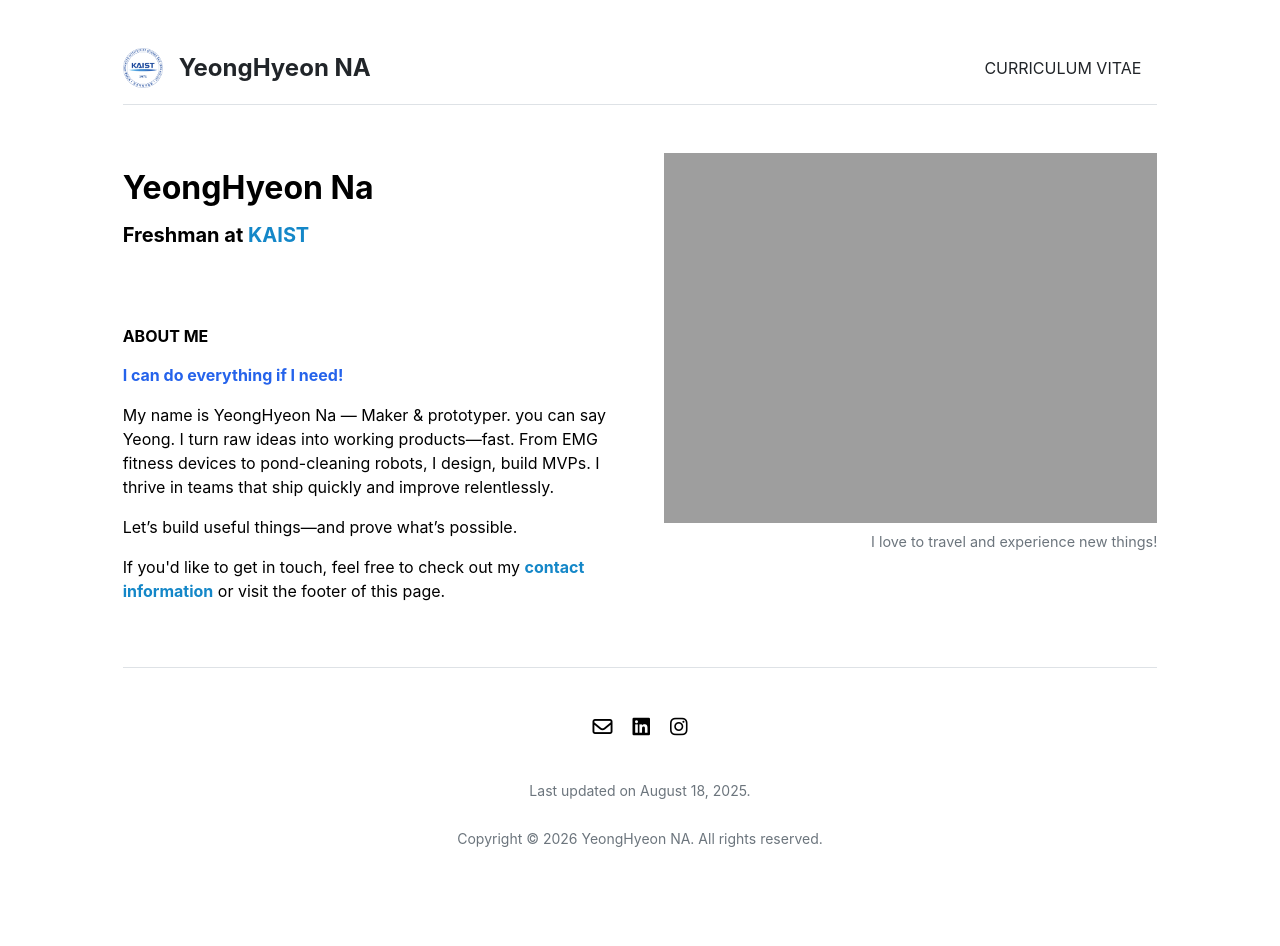
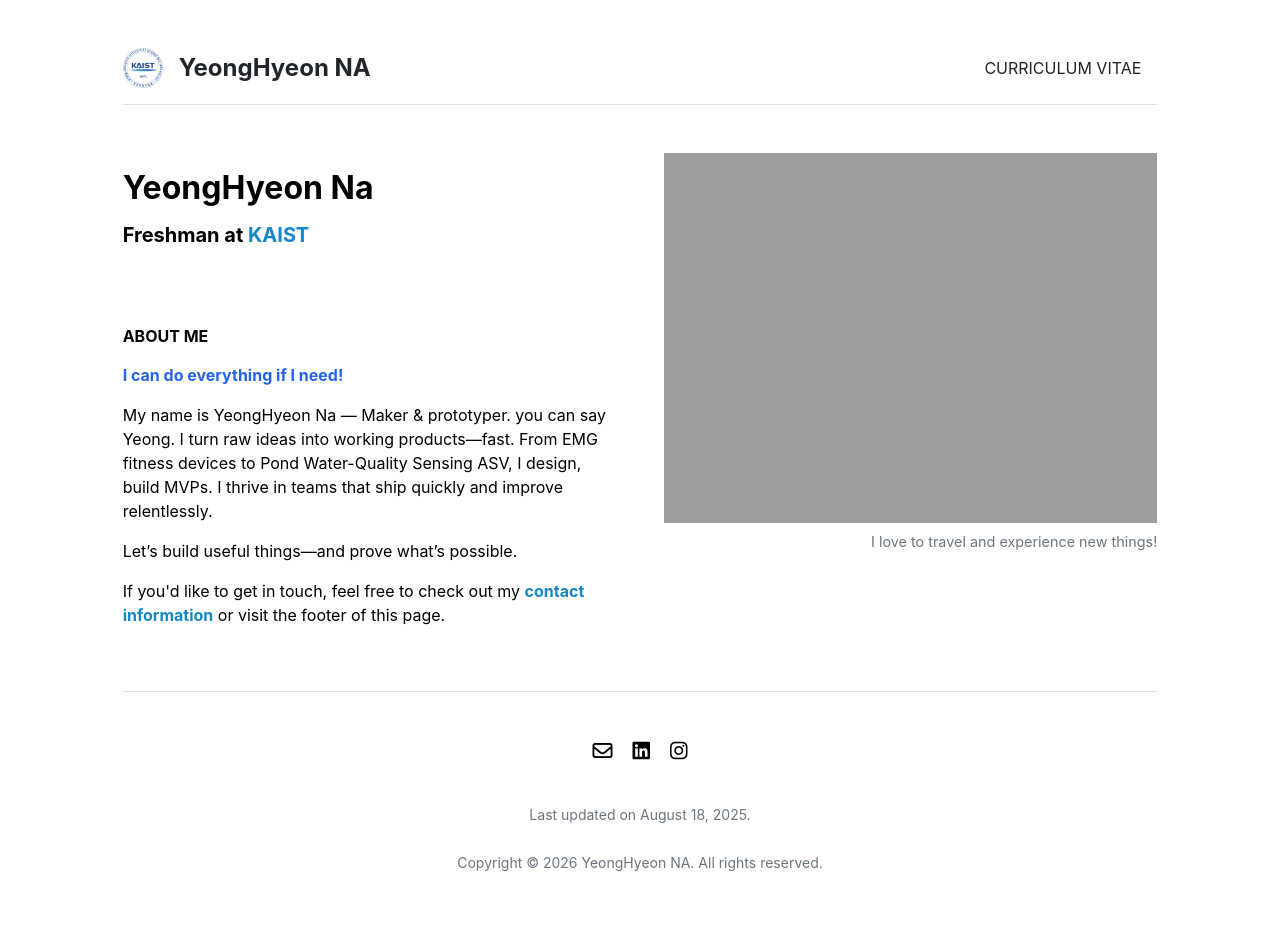
Before and after one commit to ynghyn-na/ynghyn-na.github.io, a Jekyll site: the page built from index.md, in a window 1280 px wide. Built offline with Jekyll 4.4.1, drawn with Linux system fonts in a browser that asks for light colours; before the commit the page ends 922 px from its top, so only the background shows below that.

Commit message:
Update index.md

```diff
--- a/index.md
+++ b/index.md
@@ -6,6 +6,6 @@ title: "Home"
 <p><br></p>
 <p style="line-height:1.2"><strong>ABOUT ME</strong></p>
 <p><b><span style="color:#2563EB !important;">I can do everything if I need!</span></b> </p>
-<p>My name is YeongHyeon Na — Maker & prototyper. you can say Yeong. I turn raw ideas into working products—fast. From EMG fitness devices to pond-cleaning robots, I design, build MVPs. I thrive in teams that ship quickly and improve relentlessly.</p>
+<p>My name is YeongHyeon Na — Maker & prototyper. you can say Yeong. I turn raw ideas into working products—fast. From EMG fitness devices to Pond Water-Quality Sensing ASV, I design, build MVPs. I thrive in teams that ship quickly and improve relentlessly.</p>
 <p>Let’s build useful things—and prove what’s possible.</p>
 <p>If you'd like to get in touch, feel free to check out my <strong><a href="https://ynghyn-na.github.io/contact" style="text-decoration-line: none"><span style="color:#1487C8 !important;">contact information</span></a></strong> or visit the footer of this page.</p>
```
